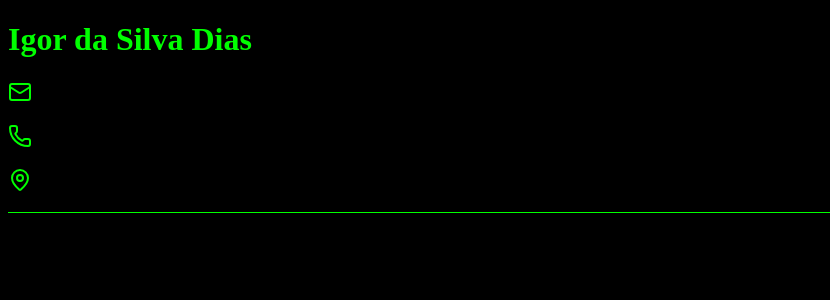
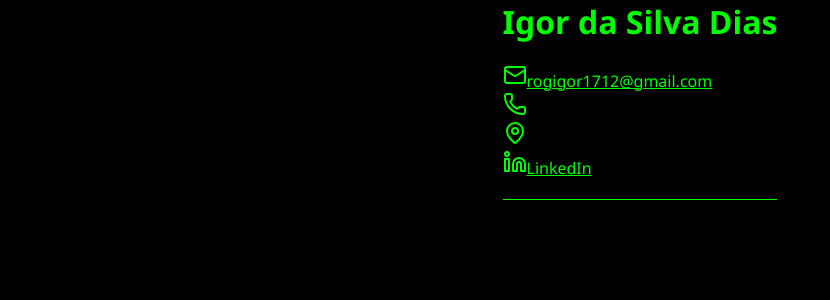
Before and after one commit to Igor-Dias-2010/curriculo, a Next.js app: page / in a window 1280 px wide. Shown: the top 300 px of the page, without its empty margins (0-830 px from the left). Built offline with nearby package versions, Linux system fonts and the light colour scheme.

Commit message:
curriculo V2.0

```diff
--- a/app/globals.css
+++ b/app/globals.css
@@ -1,4 +1,14 @@
+*{
+    margin: 0;
+    padding: 0;
+    box-sizing: border-box;
+}
 body{
+    display: flex;
+    justify-content: center;
+    align-items: center;
+    flex-direction: column;
+    font-family: 'Segoe UI', Tahoma, Geneva, Verdana, sans-serif;
     background-color: black;
 }
 .icon{
@@ -6,12 +16,23 @@ body{
 }
 h1{
     color: rgb(0, 255, 0);
+    margin-bottom: 20px;
 }
 h2{
+    margin-top: 10px;
     display: flex;
     align-items: center;
     gap: 10px;
     color: rgb(0, 255, 0);
+    font-size: 20px;
+}
+a{
+    text-decoration: underline 1px;
+    color: rgb(0, 255, 0);
+    transition: all 0.3s;
+}
+a:hover{
+    color: rgb(0, 201, 0);
 }
 span{
     color: rgb(0, 255, 0);
@@ -20,4 +41,5 @@ hr{
     background-color: rgb(0, 255, 0);
     border: none;
     height: 1px;
+    margin-top: 20px;
 }
--- a/app/home.jsx
+++ b/app/home.jsx
@@ -1,16 +1,30 @@
 "use client"
 
 import Link from 'next/link'
-import { Mail, Phone, MapPin, MapPinCheck } from 'lucide-react'
+import { Mail, Phone, MapPin, MapPinCheck, Linkedin } from 'lucide-react'
 export default function Home() {
     return (
         <div>
             <h1>Igor da Silva Dias</h1>
-            <h2><Mail className='icon' /></h2>
-            <h2><Phone className='icon' /></h2>
-            <h2><MapPin className='icon' /></h2>
+            <div className='contact'>
+                <Mail className='icon' />
+                <Link href={'mailto:rogigor1712@gmail.com'}>rogigor1712@gmail.com</Link>
+            </div>
+            <div className='contact'>
+                <Phone className='icon' />
+                (48) 9186-6532
+            </div>
+            <div className='contact'>
+                <MapPin className='icon' />
+                Florianópolis/Santa Catarina
+            </div>
+            <div className='contact'>
+                <Linkedin className='icon' />
+                <Link href={'https://www.linkedin.com/in/igor-dias-4a0791356/'} target='_blank'>LinkedIn</Link>
 
+            </div>
             <hr />
+
         </div>
     )
 }
```
Also changed, not shown: 1 other file (tests, documents, lock files or other folders).
